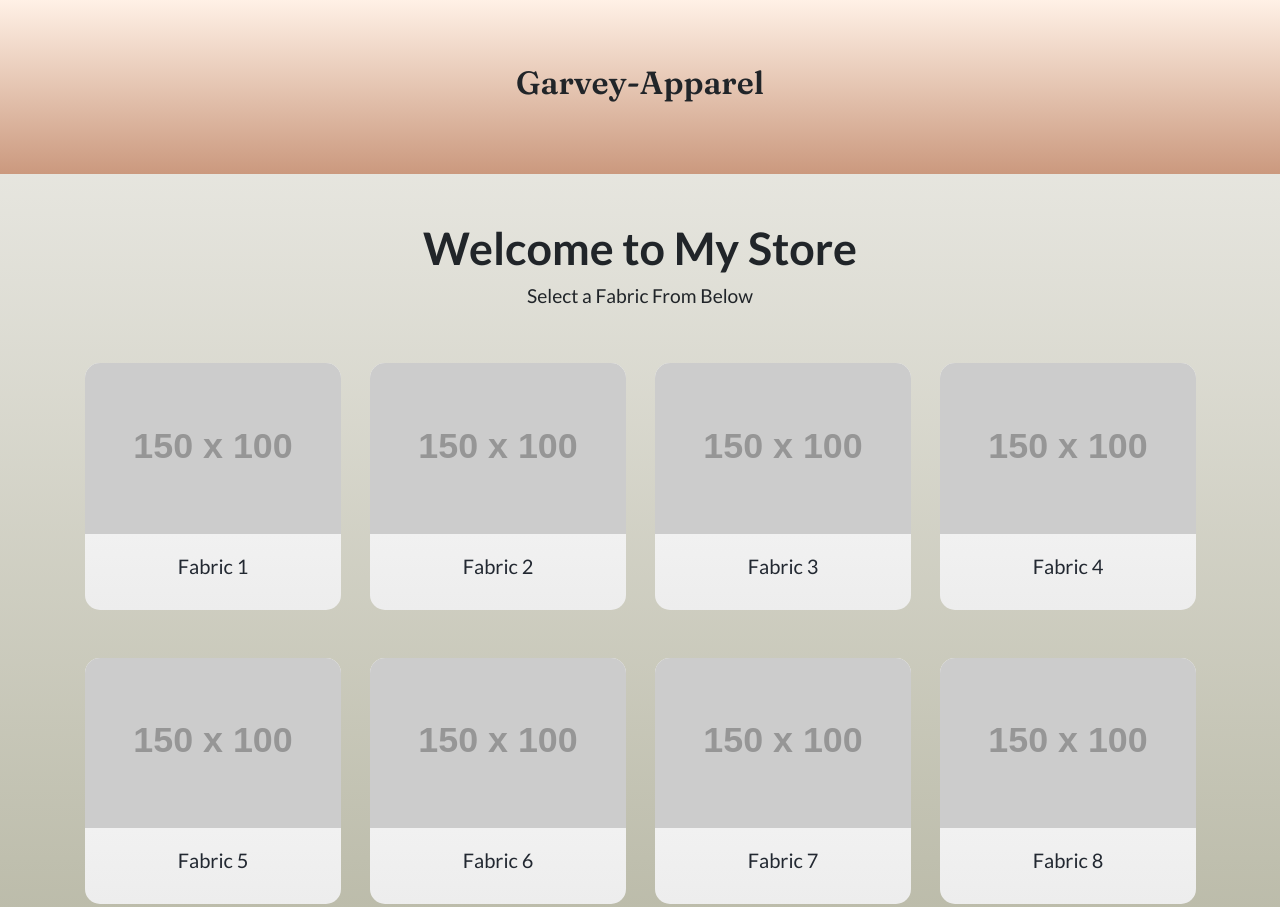
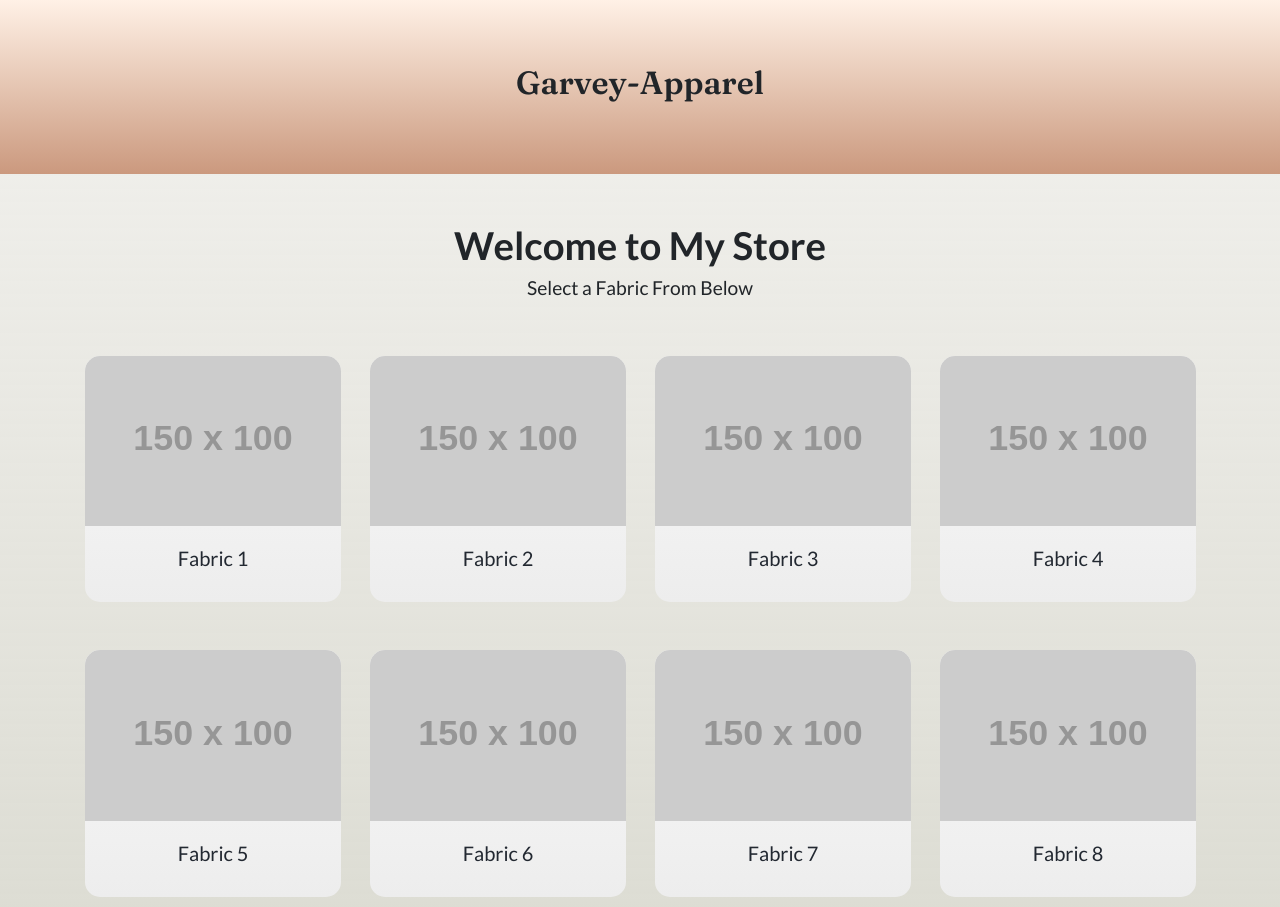
Before and after one commit to laurie-garvey/laurie-garvey.github.io, a website: page index.html in a window 1280 px wide. Shown: the top 907 px of the page. Drawn offline with nearby package versions, Linux system fonts and the light colour scheme; placeholder pictures from the web are drawn by us.

Commit message:
transparency edit

```diff
--- a/css/styles.css
+++ b/css/styles.css
@@ -1,10 +1,10 @@
 body {
     font-family: 'Lato', sans-serif;
-    background-image: linear-gradient(rgba(240, 239, 235,1),rgba(183, 183, 164,1));
+    background-image: linear-gradient(rgba(240, 239, 235, 0.8),rgba(183, 183, 164, 0.5));
 }
 
 .jumbotron {
-    background-image: linear-gradient(rgba(255, 241, 230,1),rgba(203, 153, 126,1));
+    background-image: linear-gradient(rgba(255, 241, 230, 1),rgba(203, 153, 126,1));
 }
 
 h1 {
@@ -15,7 +15,7 @@ h1 {
 
 h2 {
     font-weight: 600;
-    font-size: 2.8em;
+    font-size: 2.4em;
 }
 
 h3 {
```
